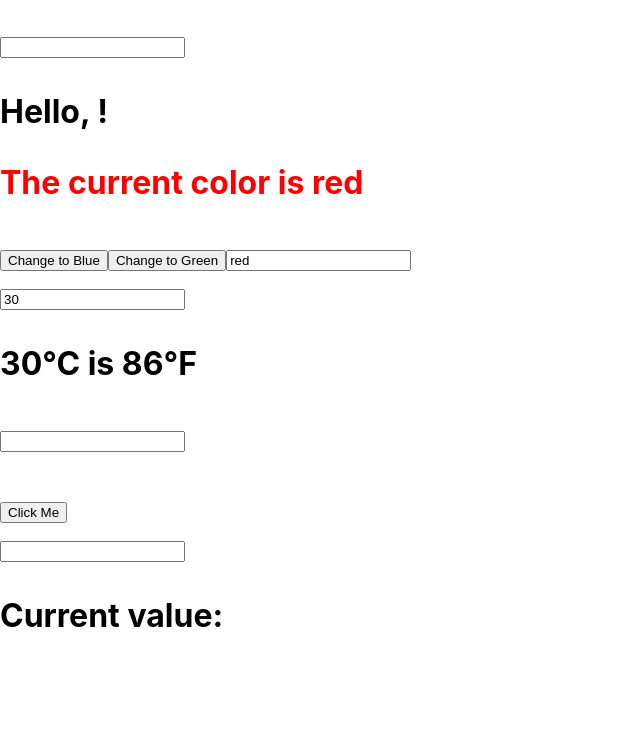
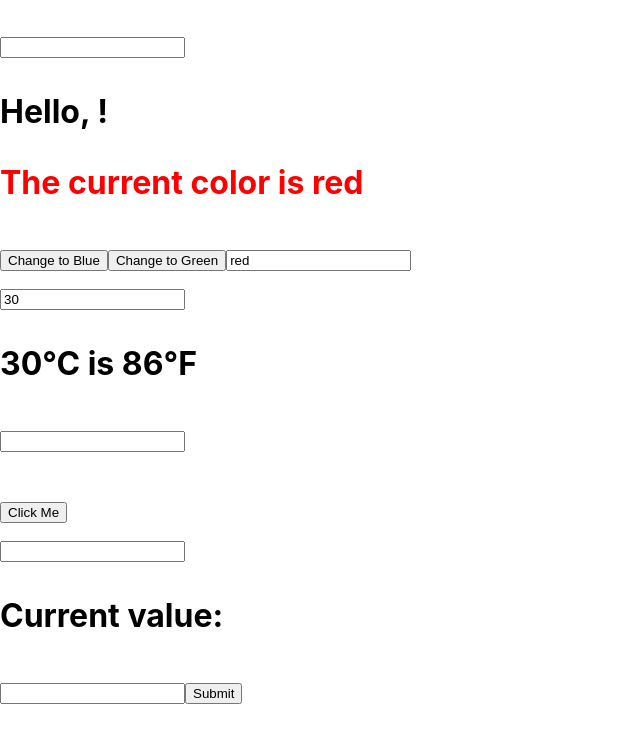
Before and after one commit to salinpaul94/60_DAY_PLAN_FOR_CROSS_PALTFORM_DEVELOPMENT, a React (Create React App) app in the folder test-roject/: page / in a window 1280 px wide. Shown: the top 742 px of the page, without its empty margins (0-640 px from the left). Built offline with nearby package versions, Linux system fonts and the light colour scheme.

Commit message:
event handling form

```diff
--- a/test-roject/src/App.js
+++ b/test-roject/src/App.js
@@ -1,6 +1,7 @@
 import './App.css';
 import Button from './components/ButtonEventHandling';
 import ColorChangeUseState from './components/ColorChangeUseStage';
+import Form from './components/FormEventHandling';
 import InputFieldEventHandling from './components/InputFieldEventHandling';
 import NameFormUseState from './components/NameFormUseState';
 import TaskListUseState from './components/TaskListUseState';
@@ -14,6 +15,7 @@
     <TaskListUseState/>
     <Button/>
     <InputFieldEventHandling/>
+    <Form/>
   </h1>
 )
 
--- /dev/null
+++ b/test-roject/src/components/FormEventHandling.js
@@ -0,0 +1,24 @@
+import React, { useState } from 'react';
+
+function Form() {
+  const [inputValue, setInputValue] = useState('');
+
+  const handleSubmit = (e) => {
+    e.preventDefault();
+    alert(`Submitted value: ${inputValue}`);
+  };
+
+
+  return (
+    <form onSubmit={handleSubmit}>
+      <input
+        type='text'
+        value={inputValue}
+        onChange={(e) => setInputValue(e.target.value)}
+      />
+      <button type='submit'>Submit</button>
+    </form>
+  );
+}
+
+export default Form;
```
